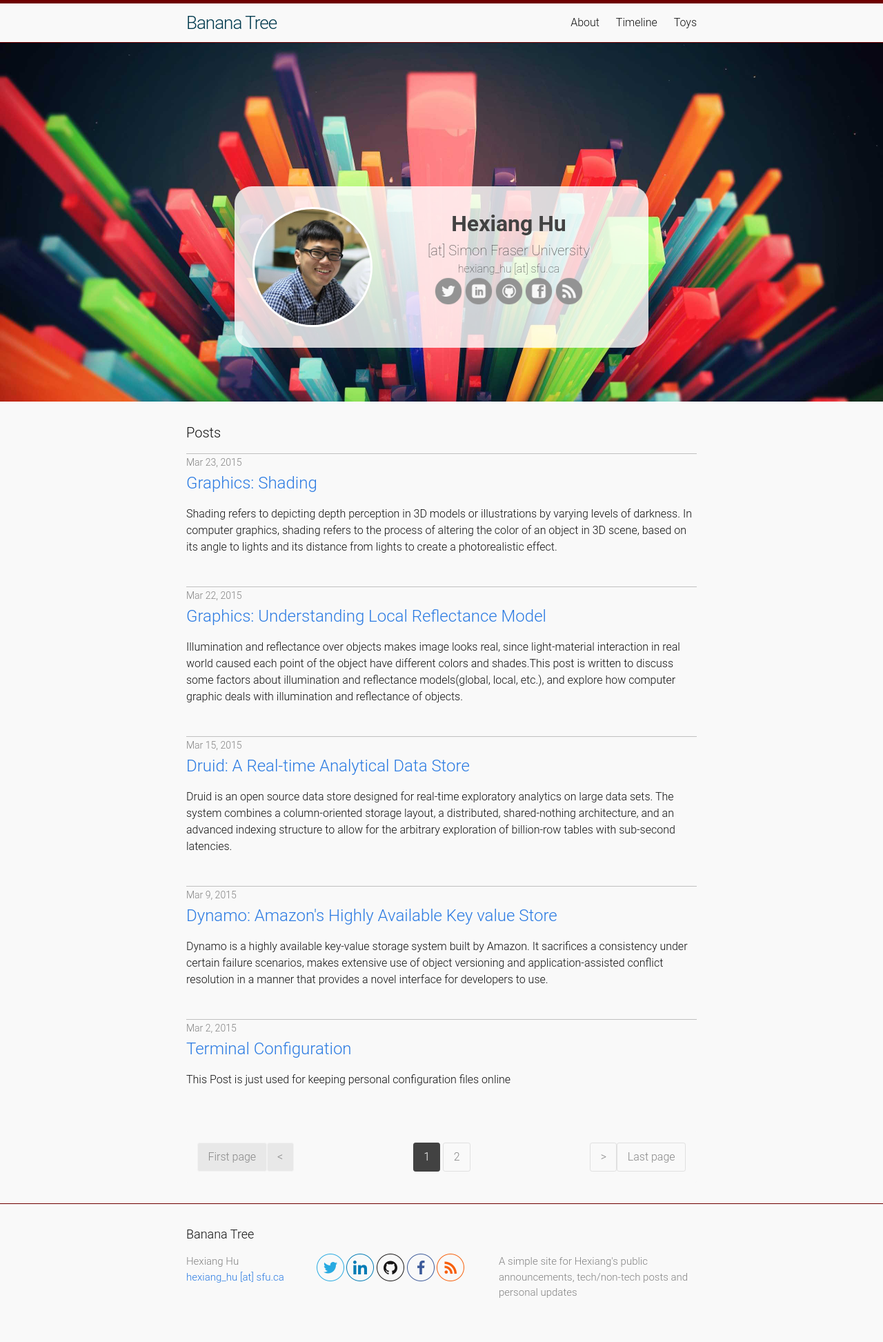
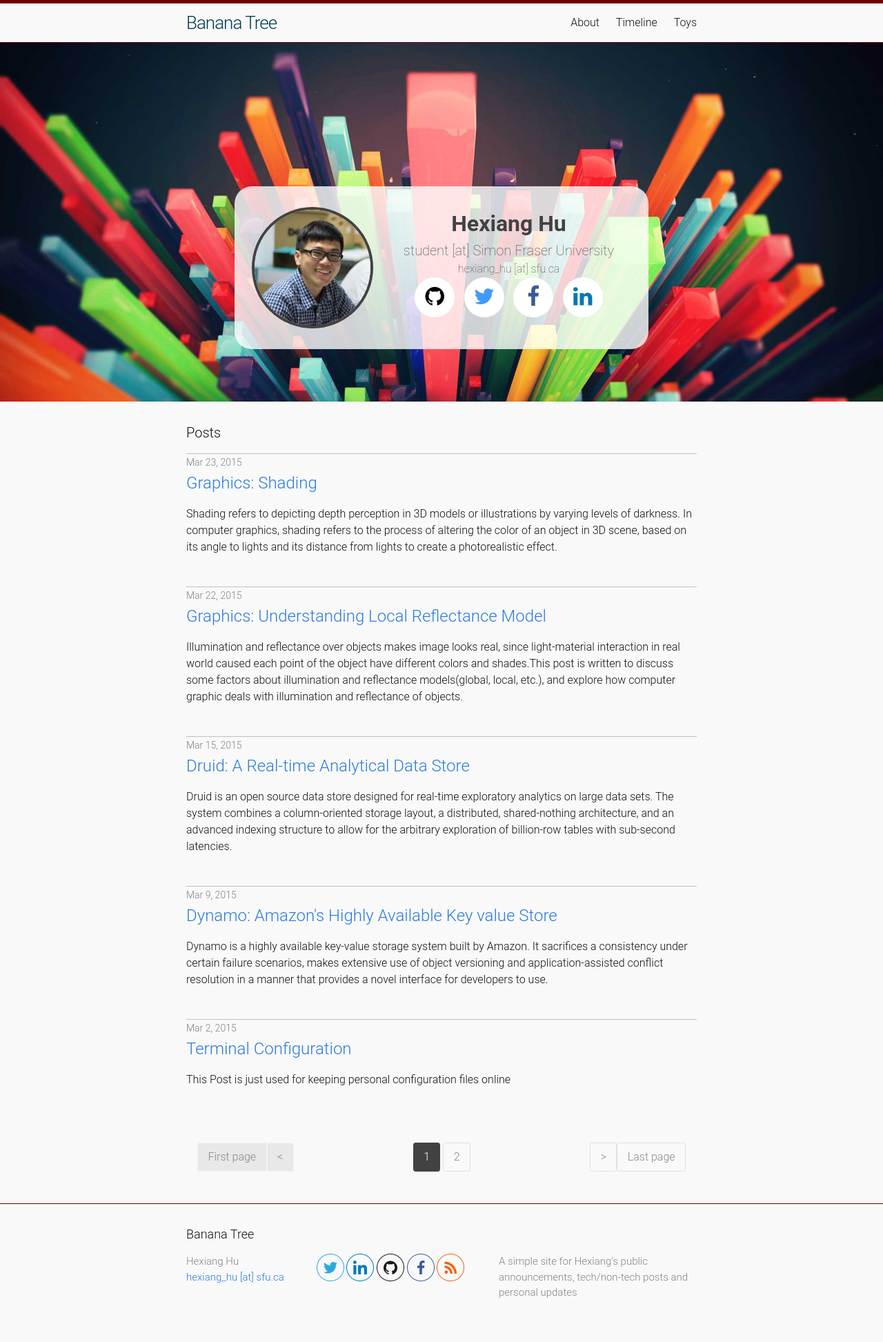
Before and after one commit to danielyou0230/danielyou0230.github.io, a Jekyll site: the page built from index.html, in a window 1280 px wide. Shown: the whole page at 69% size. Built offline with Jekyll 4.4.1, drawn with Linux system fonts in a browser that asks for light colours; nearby versions of some CDN libraries; the list of posts is cut into pages by our own code.

Commit message:
Add interactive social icon to namecard

```diff
--- a/_config.yml
+++ b/_config.yml
@@ -2,12 +2,12 @@
 title: Banana Tree
 description: A simple site for Hexiang's public announcements, tech/non-tech posts and personal updates
 background: /images/background/background-cube.jpg
-deep_background: /images/background/background-deepcube.jpg
+deep_background: /images/background/background-deepcube-2.jpg
 
 # Site user settings
 user:
   name:       "Hexiang Hu"
-  title:      "[at] Simon Fraser University"
+  title:      "student [at] Simon Fraser University"
   email:      "hexiang_hu [at] sfu.ca"
   head_pic:   /images/self-portrait/me.jpg
   deep_pic:   /images/self-portrait/deep-me.jpg
--- a/_includes/cover.html
+++ b/_includes/cover.html
@@ -2,7 +2,7 @@
   {{ site.static_files.path }}
   <div id="profile-namecard" class="profile-wrapper wrapper-light">
     <div id="my-pic" class="profile-col profile-col-1">
-      <img id="profile-avatar" src="{{ site.user.head_pic | prepend: site.baseurl }}" alt="Me" class="circle-img"/>
+      <img id="profile-avatar" src="{{ site.user.head_pic | prepend: site.baseurl }}" alt="Me" class="circle-img border-dark"/>
     </div>
     <div id="my-contact" class="profile-col profile-col-2">
       <div id="my-name" class="text-grey-dark">
@@ -15,7 +15,7 @@
         {{ site.user.email }}
       </div>
       <div class="social-media">
-          {% include grey-social.html %}
+          {% include interactive-social.html %}
       </div>
     </div>
     <div id="my-desc" class="profile-col profile-col-2 hide">
--- a/_includes/grey-social.html
+++ /dev/null
@@ -1,30 +0,0 @@
-
-{% if site.social.twitter %}
-<a href="{{ site.social.twitter | prepend: "https://twitter.com/" }}">
-  <img src="/images/icon/grey-twitter.png" class="social-icon">
-</a>
-{% endif %}
-
-{% if site.social.linkedin %}
-<a href="{{ site.social.linkedin | prepend: "https://linkedin.com/in/{{" }}">
-  <img src="/images/icon/grey-linkedin.png" class="social-icon">
-</a>
-{% endif %}
-
-{% if site.social.github %}
-<a href="{{ site.social.github | prepend: "https://github.com/" }}">
-  <img src="/images/icon/grey-github.png" class="social-icon">
-</a>
-{% endif %}
-
-{% if site.social.facebook %}
-<a href="{{ site.social.facebook | prepend: "https://facebook.com/"}}">
-  <img src="/images/icon/grey-facebook.png" class="social-icon">
-</a>
-{% endif %}
-
-{% if site.social.rss %}
-<a href="{{ site.social.rss | prepend: site.baseurl }}">
-  <img src="/images/icon/grey-rss.png" class="social-icon">
-</a>
-{% endif %}
--- a/_includes/head.html
+++ b/_includes/head.html
@@ -5,12 +5,13 @@
 
   <title>{% if page.title %}{{ page.title }}{% else %}{{ site.title }}{% endif %}</title>
   <meta name="description" content="{% if page.excerpt %}{{ page.excerpt | strip_html | strip_newlines | truncate: 160 }}{% else %}{{ site.description }}{% endif %}">
-<!--   <link rel="stylesheet" href="{{ "/css/bootstrap.min.css" | prepend: site.baseurl }}">
- -->
+
+
   <link rel="shortcut icon" href="/images/favicon.svg">
   <link rel="stylesheet" href="{{ "/css/main.css" | prepend: site.baseurl }}">
   <link rel="canonical" href="{{ page.url | replace:'index.html','' | prepend: site.baseurl | prepend: site.url }}">
   <link rel="alternate" type="application/rss+xml" title="{{ site.title }}" href="{{ "/feed.xml" | prepend: site.baseurl | prepend: site.url }}" />
+  <link rel="stylesheet" href="https://maxcdn.bootstrapcdn.com/font-awesome/4.4.0/css/font-awesome.min.css">
   <script src="/js/jquery-2.1.3.min.js"> </script>
 
   <!--[if lt IE 9]>
--- /dev/null
+++ b/_includes/interactive-social.html
@@ -0,0 +1,27 @@
+{% if site.social.github %}
+<a href="{{ site.social.github | prepend: "https://github.com/" }}" class="icon-button github">
+  <i class="fa fa-github icon-github"></i>
+  <span></span>
+</a>
+{% endif %}
+
+{% if site.social.twitter %}
+<a href="{{ site.social.twitter | prepend: "https://twitter.com/" }}" class="icon-button twitter">
+  <i class="fa fa-twitter icon-twitter"></i>
+  <span></span>
+</a>
+{% endif %}
+
+{% if site.social.facebook %}
+<a href="{{ site.social.linkedin | prepend: "https://linkedin.com/in/{{" }}" class="icon-button facebook">
+  <i class="fa fa-facebook icon-facebook"></i>
+  <span></span>
+</a>
+{% endif %}
+
+{% if site.social.linkedin %}
+<a href="{{ site.social.linkedin | prepend: "https://linkedin.com/in/{{" }}" class="icon-button linkedin">
+  <i class="fa fa-linkedin icon-linkedin"></i>
+  <span></span>
+</a>
+{% endif %}
--- a/_sass/_components.scss
+++ b/_sass/_components.scss
@@ -14,3 +14,102 @@
 .back-to-top:hover {
     background-color:   rgba(135, 135, 135, 0.50);
 }
+
+/*
+ * Icon
+ */
+
+.social-icon {
+  width:          40px;
+  height:         40px;
+  display:        inline-block;
+}
+
+
+/* Wrapper */
+.icon-button {
+    background-color: white;
+    border-radius:  3.6rem;
+    cursor:         pointer;
+    display:        inline-block;
+    font-size:      2.0rem;
+    height:         3.6rem;
+    line-height:    3.6rem;
+    margin:         0 5px;
+    position:       relative;
+    text-align:     center;
+    -webkit-user-select: none;
+       -moz-user-select: none;
+        -ms-user-select: none;
+            user-select: none;
+    width:          3.6rem;
+}
+
+/* Circle */
+.icon-button span {
+    border-radius:  0;
+    display:        block;
+    height:         0;
+    left:           50%;
+    margin:         0;
+    position:       absolute;
+    top:            50%;
+    -webkit-transition: all 0.3s;
+       -moz-transition: all 0.3s;
+         -o-transition: all 0.3s;
+            transition: all 0.3s;
+    width:          0;
+}
+.icon-button:hover span {
+    width:          3.6rem;
+    height:         3.6rem;
+    border-radius:  3.6rem;
+    margin:         -1.8rem;
+}
+.twitter span {
+    background-color: $twitter-color;
+}
+.facebook span {
+    background-color: $facebook-color;
+}
+.linkedin span {
+    background-color: $linkedin-color;
+}
+.github span {
+    background-color: $github-color;
+}
+/* Icons */
+.icon-button i {
+    background:         none;
+    color:              white;
+    height:             3.6rem;
+    left:               0;
+    line-height:        3.6rem;
+    position:           absolute;
+    top:                0;
+    -webkit-transition: all 0.3s;
+       -moz-transition: all 0.3s;
+         -o-transition: all 0.3s;
+            transition: all 0.3s;
+    width:              3.6rem;
+    z-index:            10;
+}
+.icon-button .icon-twitter {
+    color: $twitter-color;
+}
+.icon-button .icon-facebook {
+    color: $facebook-color;
+}
+.icon-button .icon-github {
+    color: $github-color;
+}
+.icon-button .icon-linkedin {
+    color: $linkedin-color;
+}
+
+.icon-button:hover .icon-twitter,
+.icon-button:hover .icon-facebook,
+.icon-button:hover .icon-github,
+.icon-button:hover .icon-linkedin {
+    color: white;
+}
--- a/_sass/_cover.scss
+++ b/_sass/_cover.scss
@@ -1,14 +1,3 @@
-/**
-* Icon
-*/
-
-.social-icon {
-  width:    40px;
-  height:   40px;
-  display:  inline-block;
-}
-
-
 
 /**
 * Cover
@@ -118,9 +107,29 @@
 .circle-img {
   margin:         0px auto;
   width:          168px;
+  border-width:   4px;
+  border-style:   solid;
+  border-radius:  50%;
+
+}
+
+.border-dark {
+  border-color:   $grey-color-dark;
+}
+
+.border-bright {
+  border-color:   $grey-color-bright;
+}
+
+.border-light {
+  border-color:   $grey-color-light;
+}
+
+.circle-img-light {
+  margin:         0px auto;
+  width:          168px;
   border-width:   3px;
   border-style:   solid;
-  border-color:   $white-color;
   border-radius:  50%;
 }
 
--- a/css/main.scss
+++ b/css/main.scss
@@ -41,6 +41,11 @@ $brand-color:       #2a7ae2;
 
 $boya-light:        #35DACA;
 
+$linkedin-color:    #0077B5;
+$twitter-color:     #4099ff;
+$facebook-color:    #3B5998;
+$github-color:      #000000;
+
 // Width of the content area
 $content-width:     800px;
 
@@ -49,7 +54,7 @@ $on-palm:           600px;
 $on-laptop:         800px;
 
 $cover-img:         "/images/background/background-cube.jpg";
-$deep-cover-img:    "/images/background/background-deepcube.jpg";
+$deep-cover-img:    "/images/background/background-deepcube-2.jpg";
 
 // Using media queries with like this:
 // @include media-query($on-palm) {
```
Also changed, not shown: other parts of _includes/cover.html (+4 -0 lines), images/background/background-deepcube-2.jpg (added).
